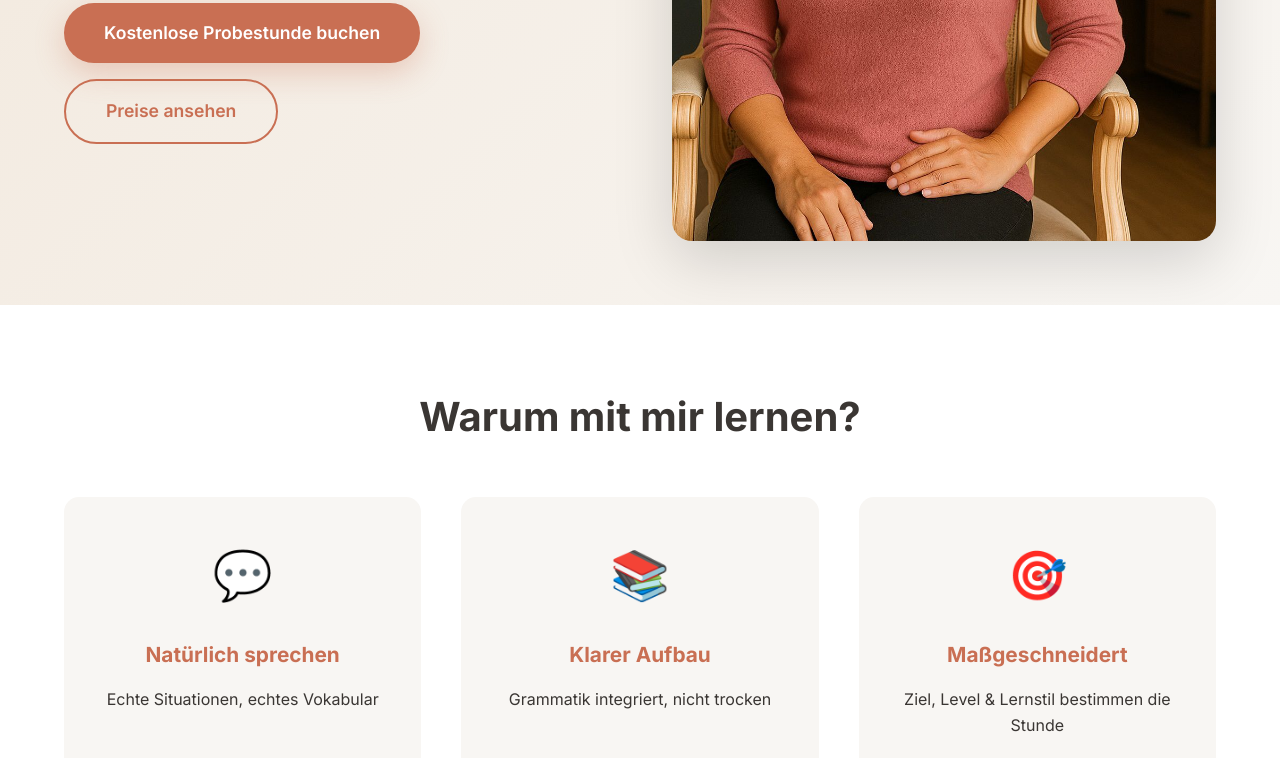
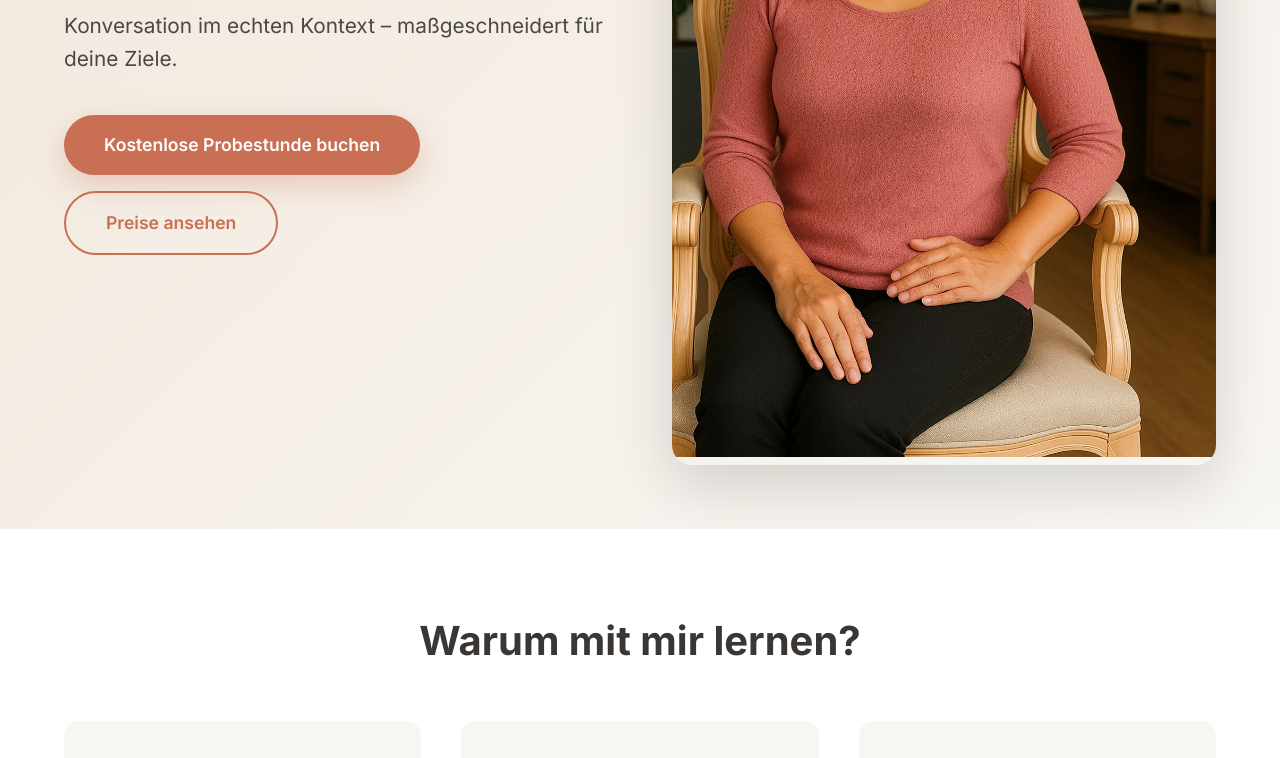
Before and after one commit to SheldonCooper-uni/Ana, a plain HTML site: page index.html in a window 1280 px wide. Shown: the part 503-1261 px from the top of the page. Drawn offline with Linux system fonts and the light colour scheme.

Commit message:
Update index.html

```diff
--- a/index.html
+++ b/index.html
@@ -621,6 +621,14 @@
         html {
             scroll-behavior: smooth;
         }
+        /* Bilder nicht beschneiden */
+.hero-image, .about-image { height: auto !important; }
+.hero-image img, .about-image img {
+  width: 100%;
+  height: auto !important;
+  object-fit: contain !important;
+}
+
     </style>
 </head>
 <body>
```
